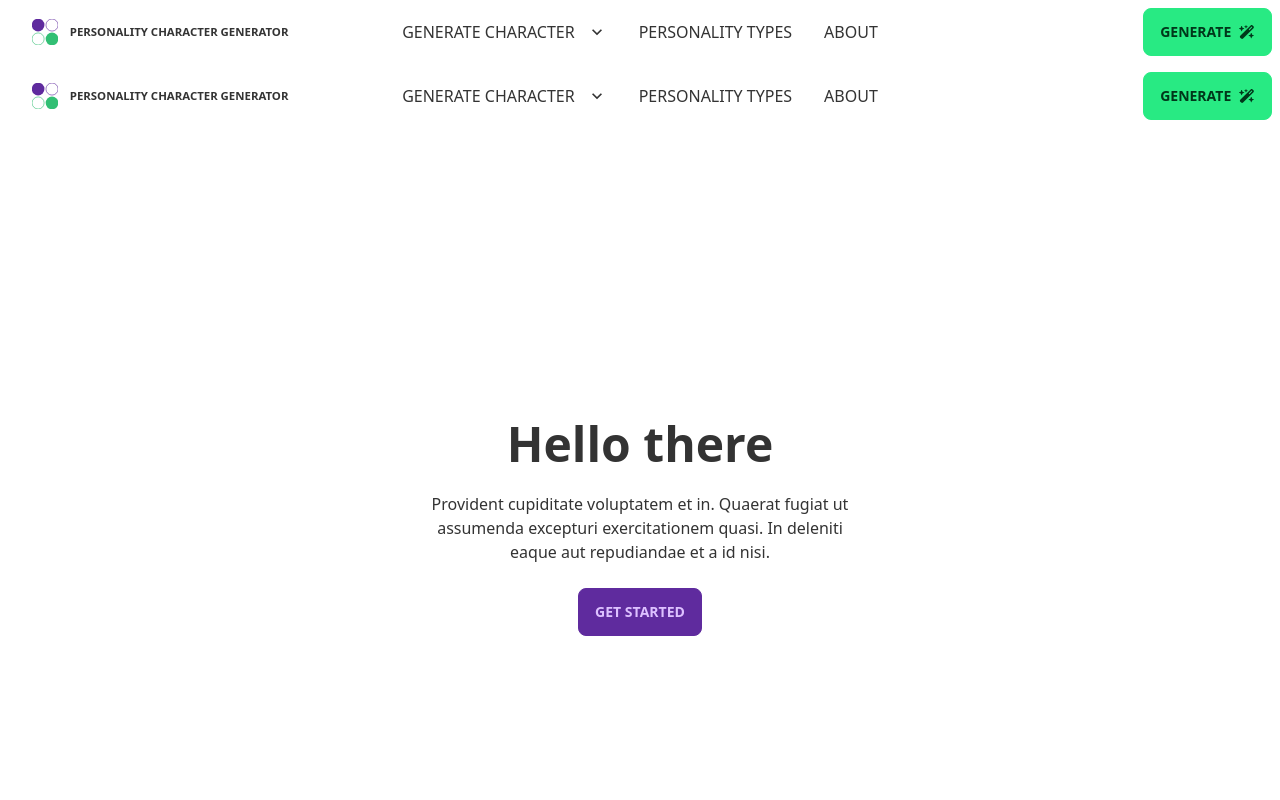
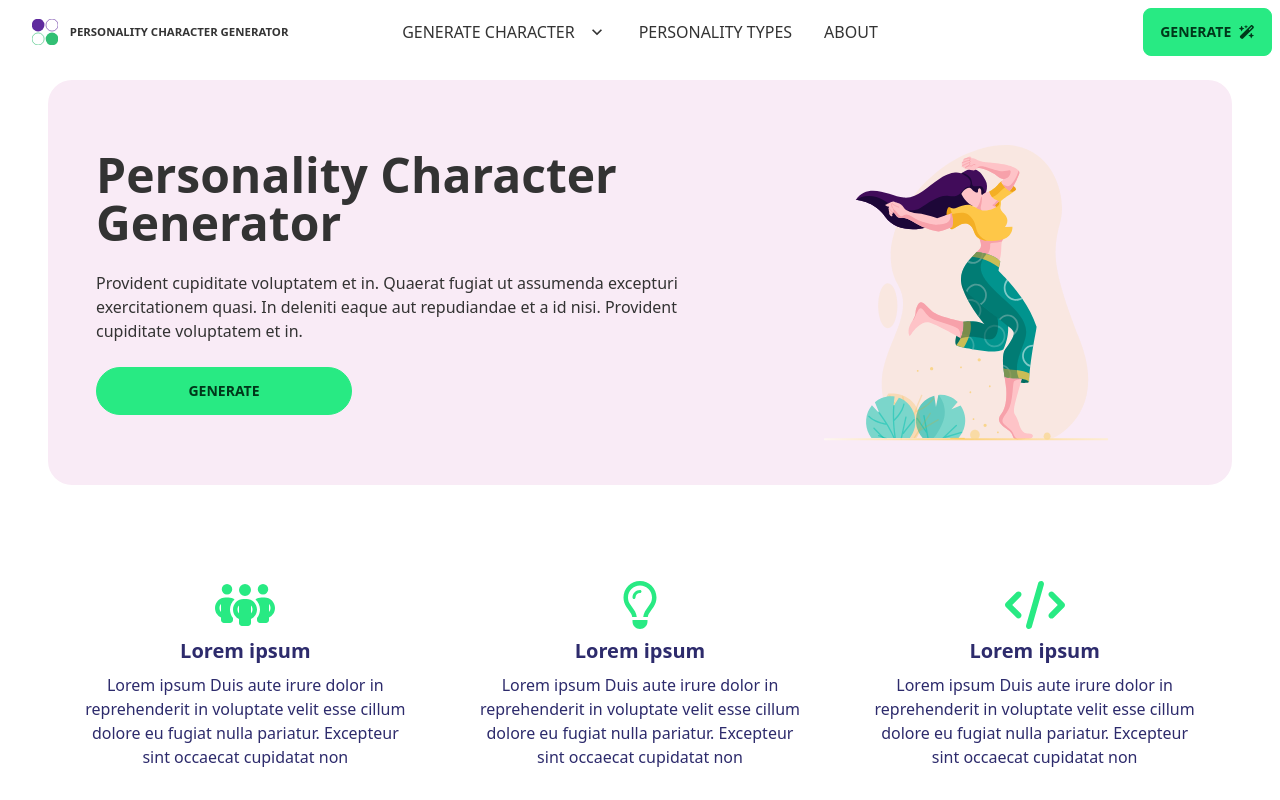
Before and after one commit to pspapleng/personality-analysis-system, a Vue app in the folder web/: page / in a window 1280 px wide. Shown: the top 800 px of the page. Built offline with nearby package versions, Linux system fonts and the light colour scheme.

Commit message:
feat: home page

```diff
--- a/web/src/main.js
+++ b/web/src/main.js
@@ -5,11 +5,14 @@ import App from "./App.vue";
 import router from "./router";
 
 import { library } from "@fortawesome/fontawesome-svg-core";
-
-import { faMagicWandSparkles } from "@fortawesome/free-solid-svg-icons";
-
+import {
+  faMagicWandSparkles,
+  faPeopleGroup,
+  faCode,
+} from "@fortawesome/free-solid-svg-icons";
+import { faLightbulb } from "@fortawesome/free-regular-svg-icons";
 import { FontAwesomeIcon } from "@fortawesome/vue-fontawesome";
-library.add(faMagicWandSparkles);
+library.add(faMagicWandSparkles, faPeopleGroup, faLightbulb, faCode);
 
 const pinia = createPinia();
 createApp(App)
--- a/web/src/views/HomePage.vue
+++ b/web/src/views/HomePage.vue
@@ -1,16 +1,69 @@
 <template>
-  <div>
-    <NavBar />
-    <div class="hero min-h-screen">
-      <div class="hero-content text-center">
-        <div class="max-w-md">
-          <h1 class="text-5xl font-bold">Hello there</h1>
-          <p class="py-6">
-            Provident cupiditate voluptatem et in. Quaerat fugiat ut assumenda
-            excepturi exercitationem quasi. In deleniti eaque aut repudiandae et
-            a id nisi.
+  <div class="min-h-max bg-info md:bg-transparent">
+    <div
+      class="flex flex-col items-center lg:flex-row-reverse mx-12 md:my-4 p-8 md:bg-info rounded-3xl"
+    >
+      <img
+        src="../assets/Girl dancing.svg"
+        class="max-w-xs md:max-w-md justify-self-center"
+      />
+      <div class="p-4 text-center lg:text-left">
+        <h1 class="lg:text-5xl md:text-4xl text-3xl font-bold">
+          Personality Character Generator
+        </h1>
+        <p class="py-6">
+          Provident cupiditate voluptatem et in. Quaerat fugiat ut assumenda
+          excepturi exercitationem quasi. In deleniti eaque aut repudiandae et a
+          id nisi. Provident cupiditate voluptatem et in.
+        </p>
+        <button class="btn btn-accent md:btn-wide rounded-full">
+          Generate
+        </button>
+      </div>
+    </div>
+    <div
+      class="flex flex-col items-center lg:flex-row min-w-full bg-base-100 p-8 md:p-12 space-y-6 lg:space-y-0"
+    >
+      <div class="card w-11/12 lg:w-1/3 bg-slate-50 md:bg-transparent">
+        <div class="card-body items-center text-center text-neutral">
+          <font-awesome-icon
+            icon="fa-solid fa-people-group"
+            class="text-accent h-10 md:h-12"
+          />
+          <h2 class="card-title">Lorem ipsum</h2>
+          <p>
+            Lorem ipsum Duis aute irure dolor in reprehenderit in voluptate
+            velit esse cillum dolore eu fugiat nulla pariatur. Excepteur sint
+            occaecat cupidatat non
           </p>
-          <button class="btn btn-primary">Get Started</button>
+        </div>
+      </div>
+      <div class="card w-11/12 lg:w-1/3 bg-slate-50 md:bg-transparent">
+        <div class="card-body items-center text-center text-neutral">
+          <font-awesome-icon
+            icon="fa-regular fa-lightbulb"
+            class="text-accent h-10 md:h-12"
+          />
+          <h2 class="card-title">Lorem ipsum</h2>
+          <p>
+            Lorem ipsum Duis aute irure dolor in reprehenderit in voluptate
+            velit esse cillum dolore eu fugiat nulla pariatur. Excepteur sint
+            occaecat cupidatat non
+          </p>
+        </div>
+      </div>
+      <div class="card w-11/12 lg:w-1/3 bg-slate-50 md:bg-transparent">
+        <div class="card-body items-center text-center text-neutral">
+          <font-awesome-icon
+            icon="fa-solid fa-code"
+            class="text-accent h-10 md:h-12"
+          />
+          <h2 class="card-title">Lorem ipsum</h2>
+          <p>
+            Lorem ipsum Duis aute irure dolor in reprehenderit in voluptate
+            velit esse cillum dolore eu fugiat nulla pariatur. Excepteur sint
+            occaecat cupidatat non
+          </p>
         </div>
       </div>
     </div>
@@ -19,12 +72,9 @@
 
 <script>
 import { defineComponent } from "vue";
-import NavBar from "../components/NavBar.vue";
 
 export default defineComponent({
-  components: {
-    NavBar,
-  },
+  components: {},
   computed: {},
   methods: {},
 
```
